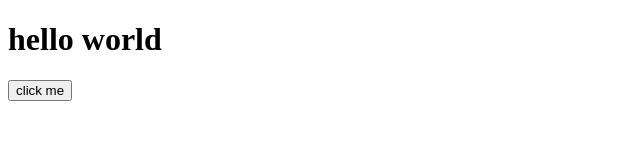
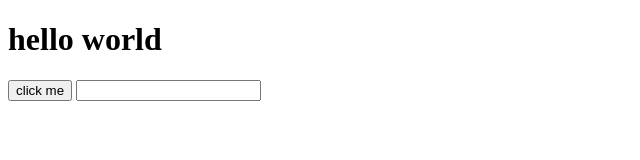
Before and after one commit to fruitSandwich/webTraining, a plain HTML site: page lession01/demo3.html in a window 1280 px wide. Shown: the whole page, without its empty margins (0-640 px from the left). Drawn offline with Linux system fonts and the light colour scheme.

Commit message:
add lession01 md

```diff
--- a/lession01/demo3.html
+++ b/lession01/demo3.html
@@ -11,6 +11,8 @@
 <!-- 定义事件响应脚本 -->
 <button onclick="clickMe()">click me</button>
 
+<!-- 在脚本中添加focus方法 弹出提示“i'm focused”-->
+<input type="text" onfocus="">
 <script src="index.js"></script>
 </body>
 </html>
```
Also changed, not shown: 2 other files.
